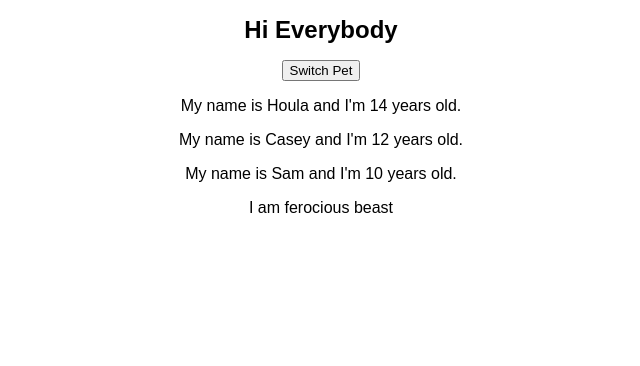
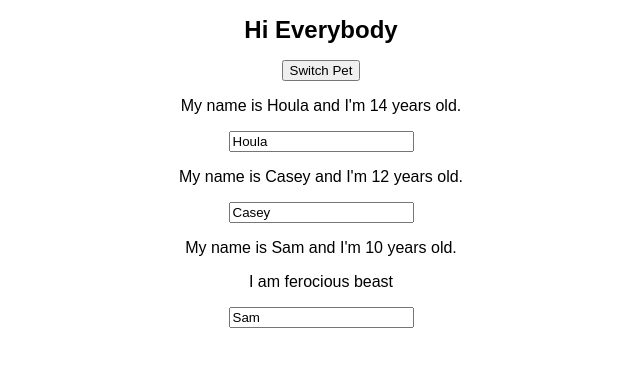
Before and after one commit to ideascomealive/cra-demo, a React (Create React App) app: page / in a window 1280 px wide. Shown: the top 366 px of the page, without its empty margins (319-959 px from the left). Built offline with nearby package versions, Linux system fonts and the light colour scheme.

Commit message:
handle onChange and bind data

```diff
--- a/src/App.js
+++ b/src/App.js
@@ -23,15 +23,30 @@
         })
     }
 
+    petChangeHandler = (event) => {
+        this.setState({
+            pets: [
+                { name: 'Chance', age: 4 },
+                { name: 'Sassy', age: 14 },
+                { name: event.target.value, age: 14 }
+            ]
+        })
+    }
+
     //we add a reference to the method in onClick
     render() {
         return (
         <div className="App">
             <h1 className="App-title">Hi Everybody</h1>
             <button onClick={this.switchPetHandler.bind(this, 'Snarf')}>Switch Pet</button>
-            <Pet name={this.state.pets[0].name} age={this.state.pets[0].age} />
-            <Pet name={this.state.pets[1].name} age={this.state.pets[1].age} />
-            <Pet name={this.state.pets[2].name} age={this.state.pets[2].age} click={this.switchPetHandler.bind(this, 'Lionel')} >I am ferocious beast</Pet>
+            <Pet name={this.state.pets[0].name}
+                age={this.state.pets[0].age} />
+            <Pet name={this.state.pets[1].name}
+                age={this.state.pets[1].age} />
+            <Pet name={this.state.pets[2].name}
+                age={this.state.pets[2].age}
+                click={this.switchPetHandler.bind(this, 'Lionel')}
+                changed={this.petChangeHandler} >I am ferocious beast</Pet>
         </div>
         );
     }
--- a/src/Pet/Pet.js
+++ b/src/Pet/Pet.js
@@ -5,6 +5,7 @@
       <div>
         <p onClick={props.click}>My name is {props.name} and I'm {props.age} years old.</p>
         <p>{props.children}</p>
+        <input type="text" onChange={props.changed} value={props.name} />
       </div>
     )
 };
```
